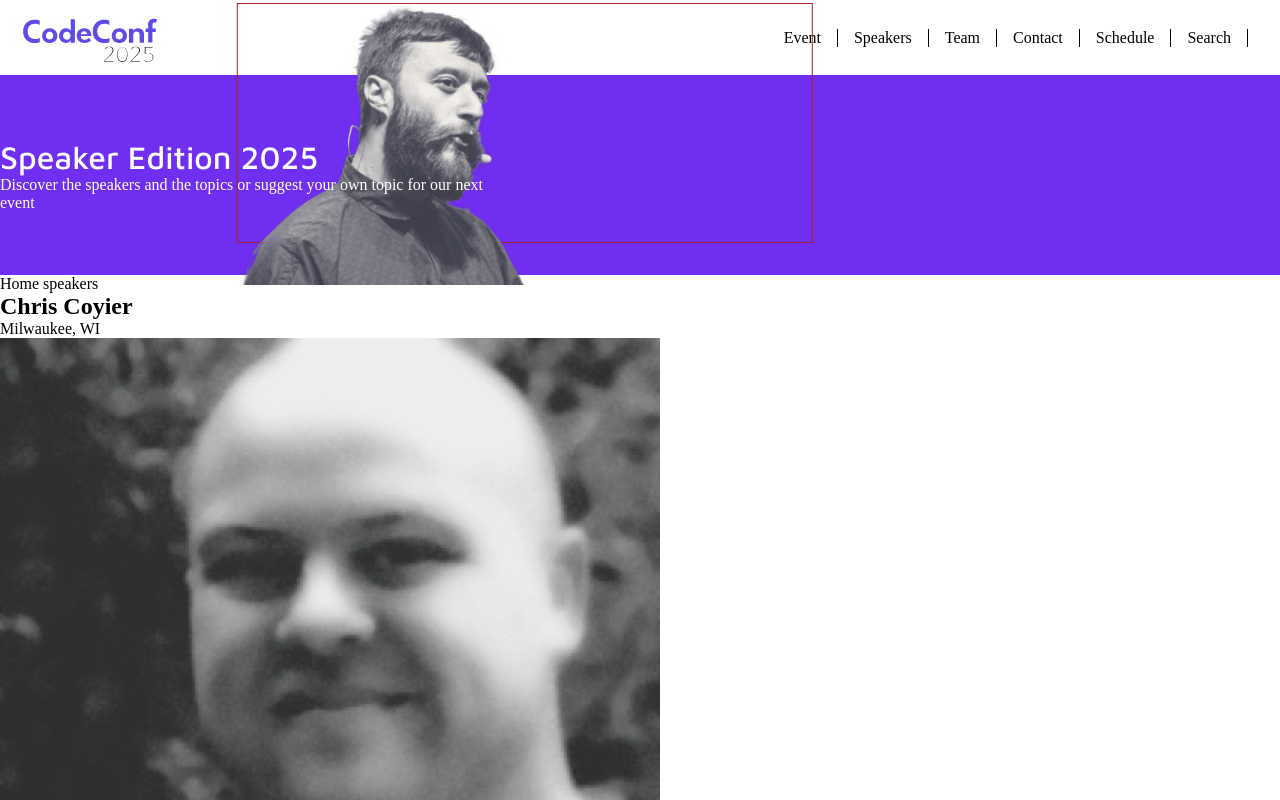
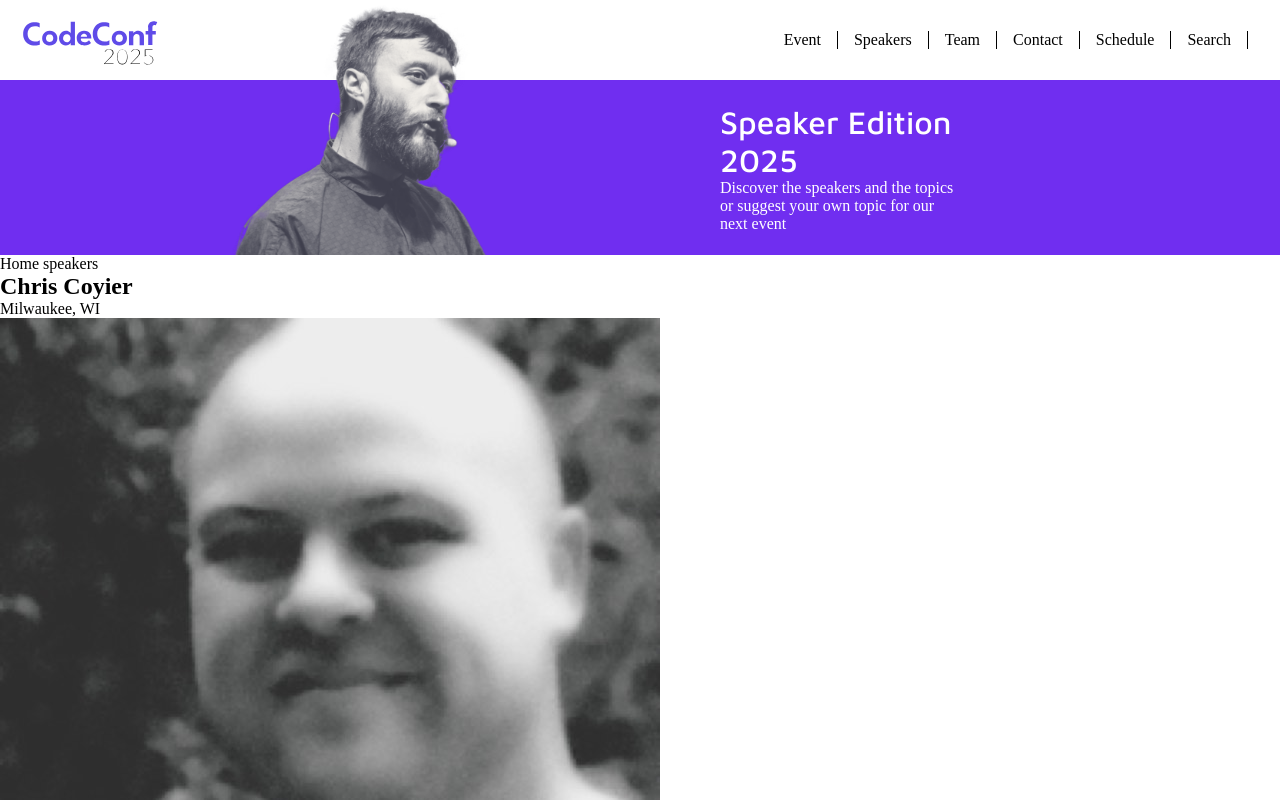
Before and after one commit to TayaneH/codeconf_2025, a plain HTML site: page dist/index.html in a window 1280 px wide. Shown: the top 800 px of the page. Drawn offline with Linux system fonts and the light colour scheme; files whose address does not match are found by name.

Commit message:
updated teaser

```diff
--- a/src/styles/_header.scss
+++ b/src/styles/_header.scss
@@ -6,28 +6,26 @@
     background-color: var(--primary);
     display: flex;
     align-items: center;
-    //padding: 2rem;
+    justify-content: flex-end;
+    padding-right: 20rem;
     position: relative;
     overflow: visible;
-    min-height: 200px;
+    min-height: 175px;
   }
 
   &__teaser-image {
-    border: 1px solid rgb(169, 33, 33);
+    //border: 1px solid rgb(169, 33, 33);
     position: absolute;
-    bottom: 2rem;
+    bottom: 0rem;
     left: 50%;
-    transform: translateX(-70%);
-    width: 45%;
-    //height: auto;
-    max-height: 120%;
+    transform: translateX(-80%);
+    width: 40%;
   }
 
   &__teaser-content {
     //position: relative;
     z-index: 1;
-    width: 40%;
+    width: 25%;
     color: var(--text-white);
   }
-
 }
--- a/src/styles/_layout.scss
+++ b/src/styles/_layout.scss
@@ -1,8 +1,10 @@
 .header
 {
   width: 100%;
+  //height: 20rem;
   //display: block;
   &__nav {
+    height: 5rem;
     display: flex;
     justify-content: space-between;
     align-content: center;
```
Also changed, not shown: src/index.html (deleted, +0 -16 lines), dist/style/styles.css, dist/style/styles.min.css, 2 other files.
